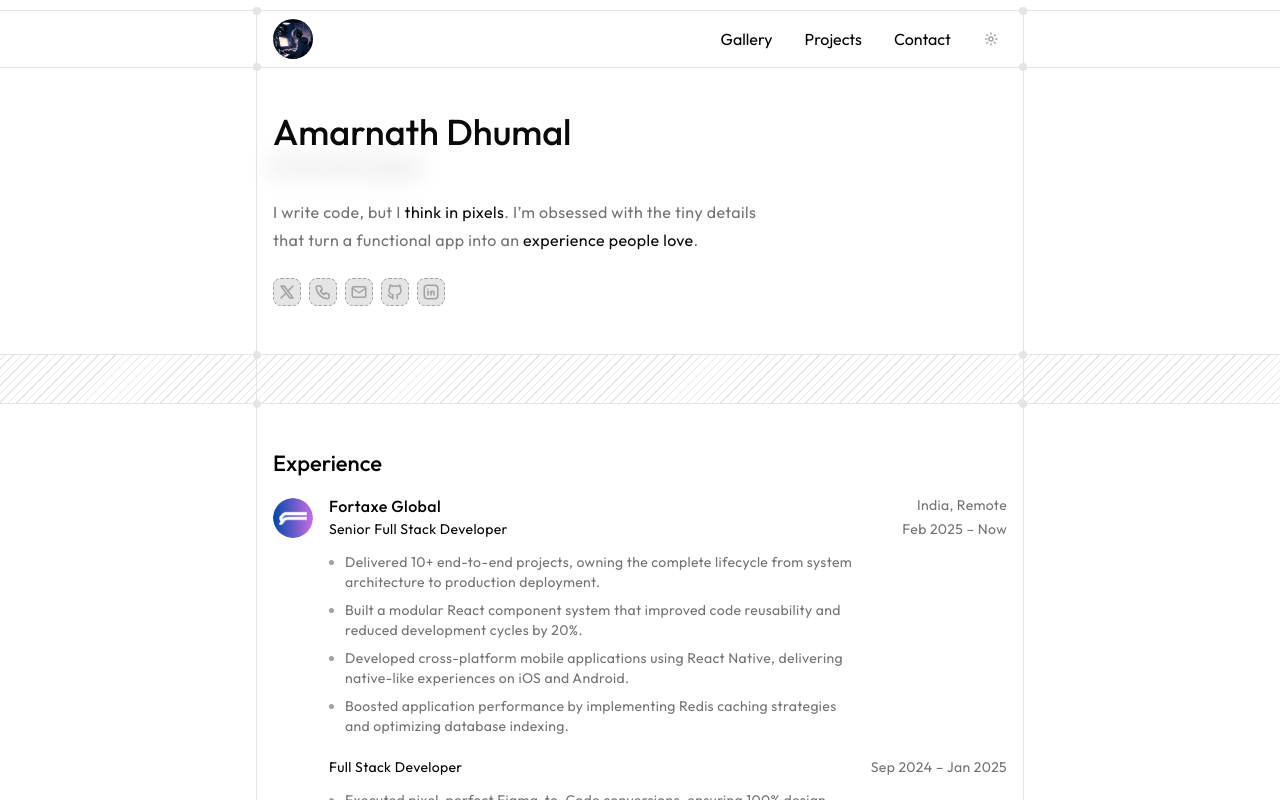
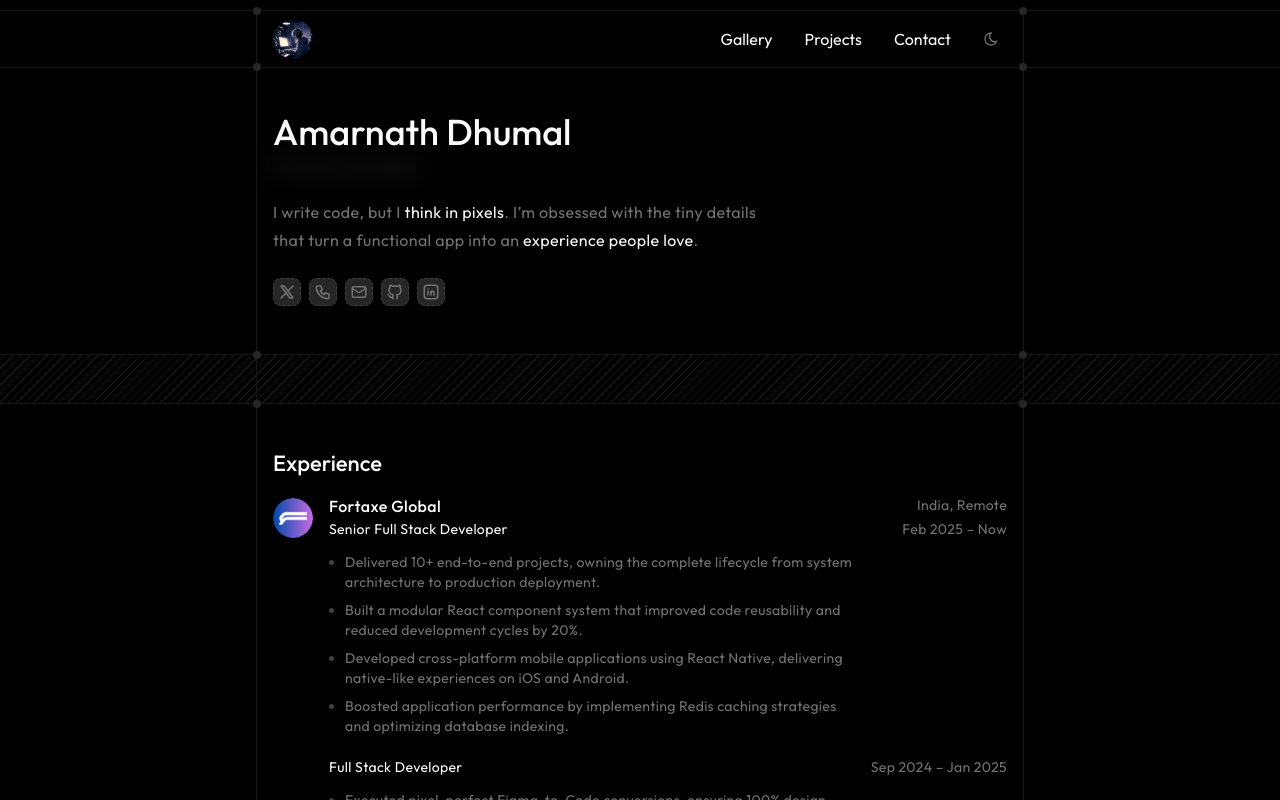
Before and after one commit to amarnath666/Portfolio, a Next.js app: page / in a window 1280 px wide. Shown: the top 800 px of the page. Built offline with nearby package versions, Linux system fonts and the light colour scheme; no server answers.

Commit message:
refactor: set default theme to dark and enable transition disabling in RootLayout

```diff
--- a/app/layout.tsx
+++ b/app/layout.tsx
@@ -56,12 +56,11 @@ export default function RootLayout({
       >
         <ThemeProvider
           attribute="class"
-          defaultTheme="system"
+          defaultTheme="dark"
           enableSystem
-
+          disableTransitionOnChange
         >
           <Header />
-
           {children}
           <Analytics />
         </ThemeProvider>
```
